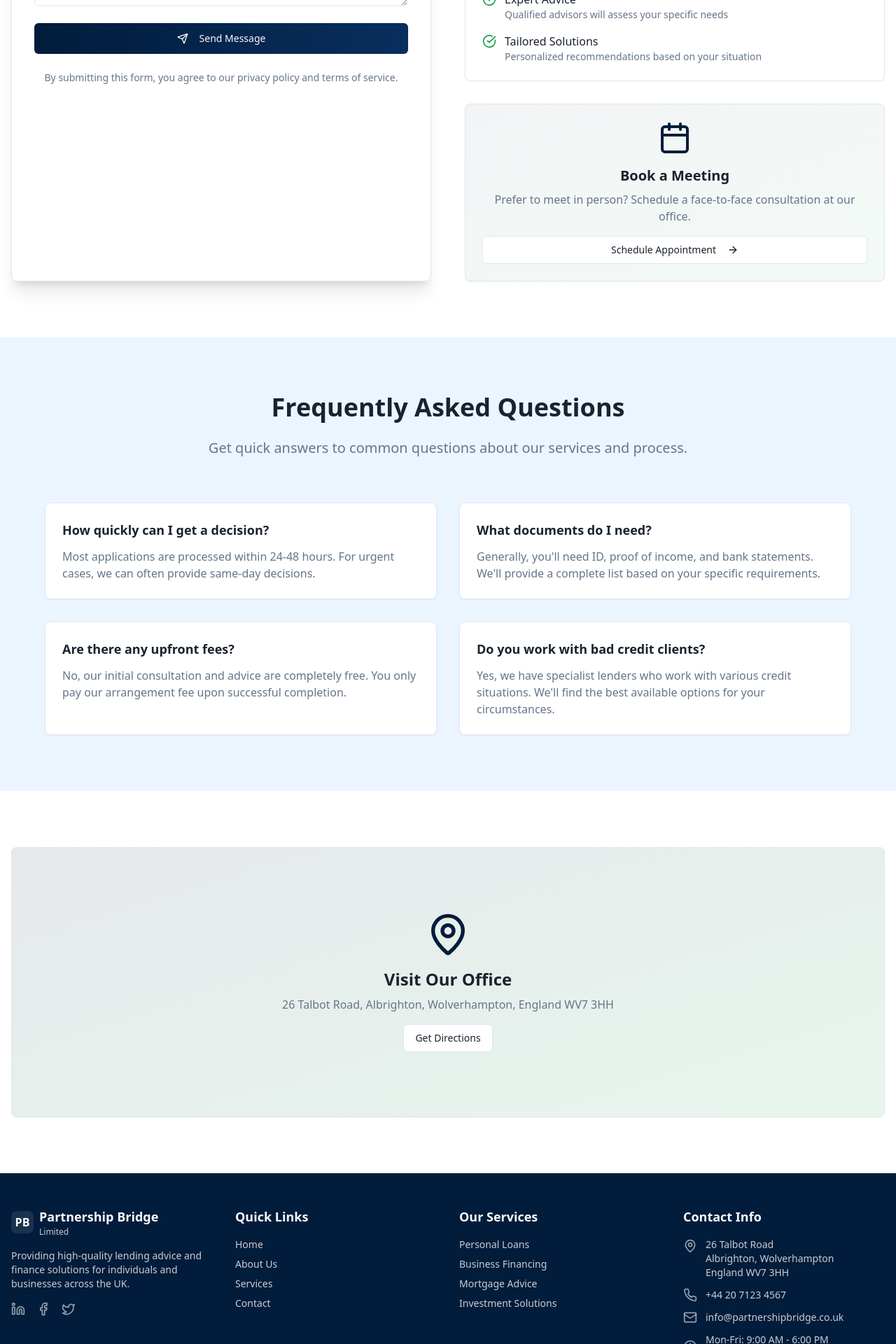
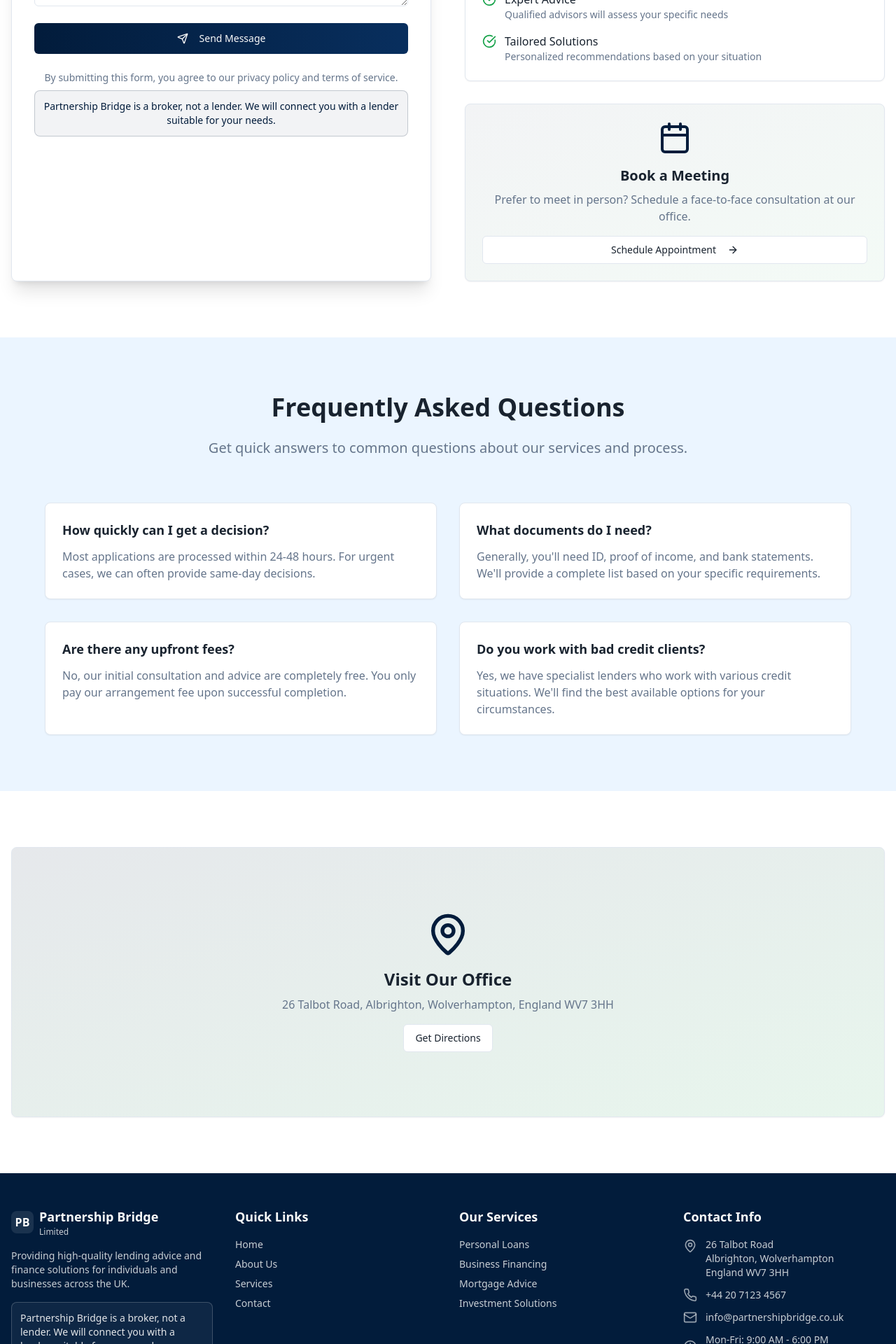
Before and after one commit to wcworld/Partnership-Bridge-Limited, a React (Vite) app: page /contact in a window 1280 px wide. Shown: the part 1340-3260 px from the top of the page at 70% size. Built offline with nearby package versions, Linux system fonts and the light colour scheme.

Commit message:
Add disclaimer statement
Incorporate the statement "Partnership Bridge is a broker, not a lender. We will connect you with a lender suitable for your needs" into the website.

```diff
--- a/src/components/Footer.tsx
+++ b/src/components/Footer.tsx
@@ -20,6 +20,9 @@ const Footer = () => {
             </div>
             <p className="text-primary-foreground/80 text-sm">
               Providing high-quality lending advice and finance solutions for individuals and businesses across the UK.
+            </p>
+            <p className="text-primary-foreground/90 text-sm font-medium border border-primary-foreground/20 rounded-lg p-3 bg-primary-foreground/5">
+              Partnership Bridge is a broker, not a lender. We will connect you with a lender suitable for your needs.
             </p>
             <div className="flex space-x-4">
               <a href="#" className="text-primary-foreground/60 hover:text-primary-foreground transition-colors">
--- a/src/pages/About.tsx
+++ b/src/pages/About.tsx
@@ -28,6 +28,11 @@ const About = () => {
               lending advice and finance solutions. With over 15 years of experience, we have
               helped thousands of individuals and businesses achieve their financial goals.
             </p>
+            <div className="mt-8 max-w-2xl mx-auto">
+              <p className="text-lg font-medium text-primary border border-primary/20 rounded-lg p-4 bg-primary/5">
+                Partnership Bridge is a broker, not a lender. We will connect you with a lender suitable for your needs.
+              </p>
+            </div>
           </div>
         </div>
       </section>
--- a/src/pages/AdditionalServices.tsx
+++ b/src/pages/AdditionalServices.tsx
@@ -37,6 +37,11 @@ const AdditionalServices = () => {
               Comprehensive financial solutions beyond our core lending services. From credit cards
               to investment advice, we provide the complete financial support you need.
             </p>
+            <div className="mt-8 max-w-2xl mx-auto">
+              <p className="text-lg font-medium text-primary border border-primary/20 rounded-lg p-4 bg-primary/5">
+                Partnership Bridge is a broker, not a lender. We will connect you with a lender suitable for your needs.
+              </p>
+            </div>
           </div>
         </div>
       </section>
--- a/src/pages/Contact.tsx
+++ b/src/pages/Contact.tsx
@@ -209,9 +209,14 @@ const Contact = () => {
                     Send Message
                   </Button>
 
-                  <p className="text-sm text-muted-foreground text-center">
-                    By submitting this form, you agree to our privacy policy and terms of service.
-                  </p>
+                  <div className="text-center space-y-2">
+                    <p className="text-sm text-muted-foreground">
+                      By submitting this form, you agree to our privacy policy and terms of service.
+                    </p>
+                    <p className="text-sm font-medium text-primary border border-primary/20 rounded-lg p-3 bg-primary/5">
+                      Partnership Bridge is a broker, not a lender. We will connect you with a lender suitable for your needs.
+                    </p>
+                  </div>
                 </form>
               </CardContent>
             </Card>
--- a/src/pages/Services.tsx
+++ b/src/pages/Services.tsx
@@ -38,6 +38,11 @@ const Services = () => {
               Comprehensive lending advice and finance solutions tailored to meet your unique
               needs. From personal loans to business finance, we've got you covered.
             </p>
+            <div className="mt-8 max-w-2xl mx-auto">
+              <p className="text-lg font-medium text-primary border border-primary/20 rounded-lg p-4 bg-primary/5">
+                Partnership Bridge is a broker, not a lender. We will connect you with a lender suitable for your needs.
+              </p>
+            </div>
           </div>
         </div>
       </section>
```
